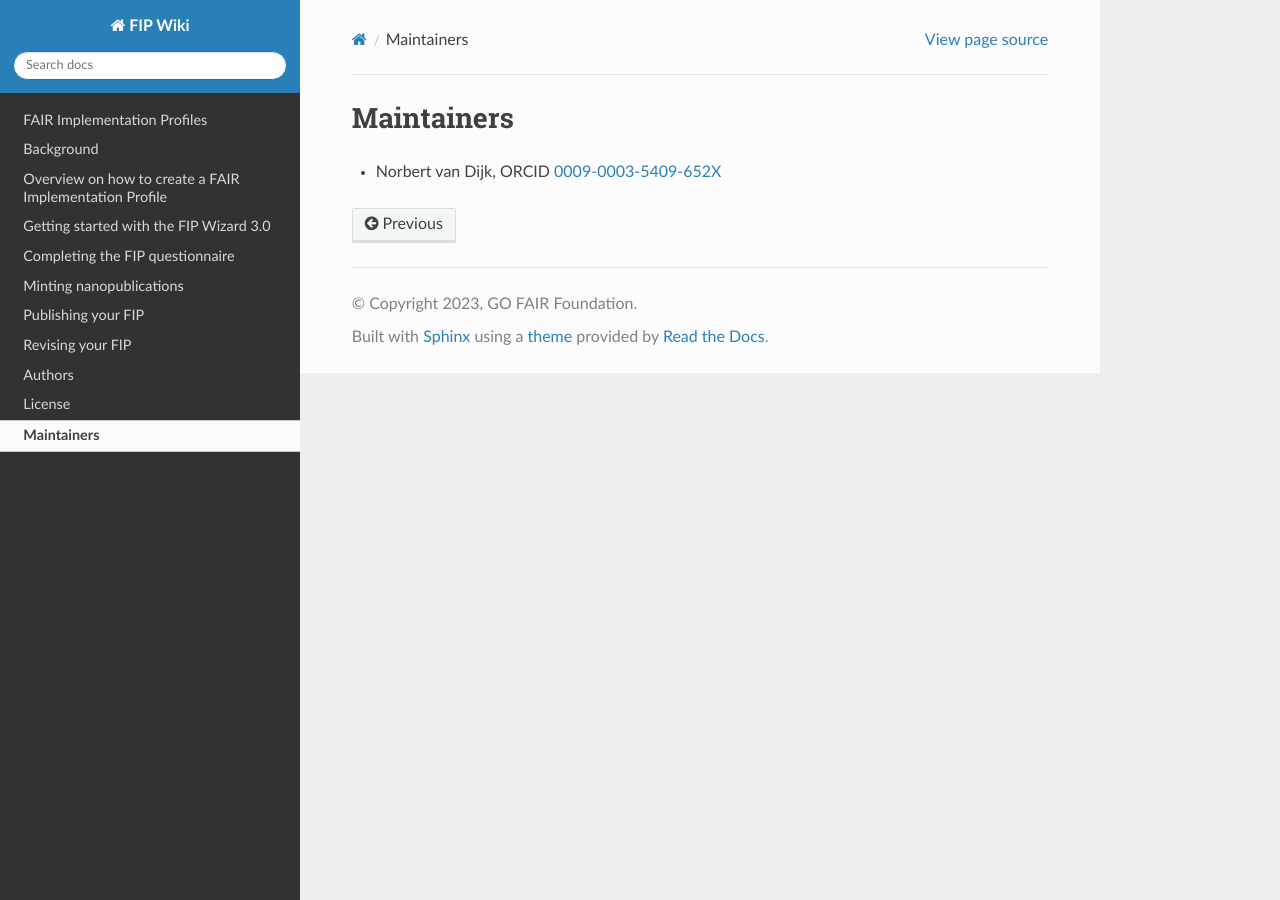
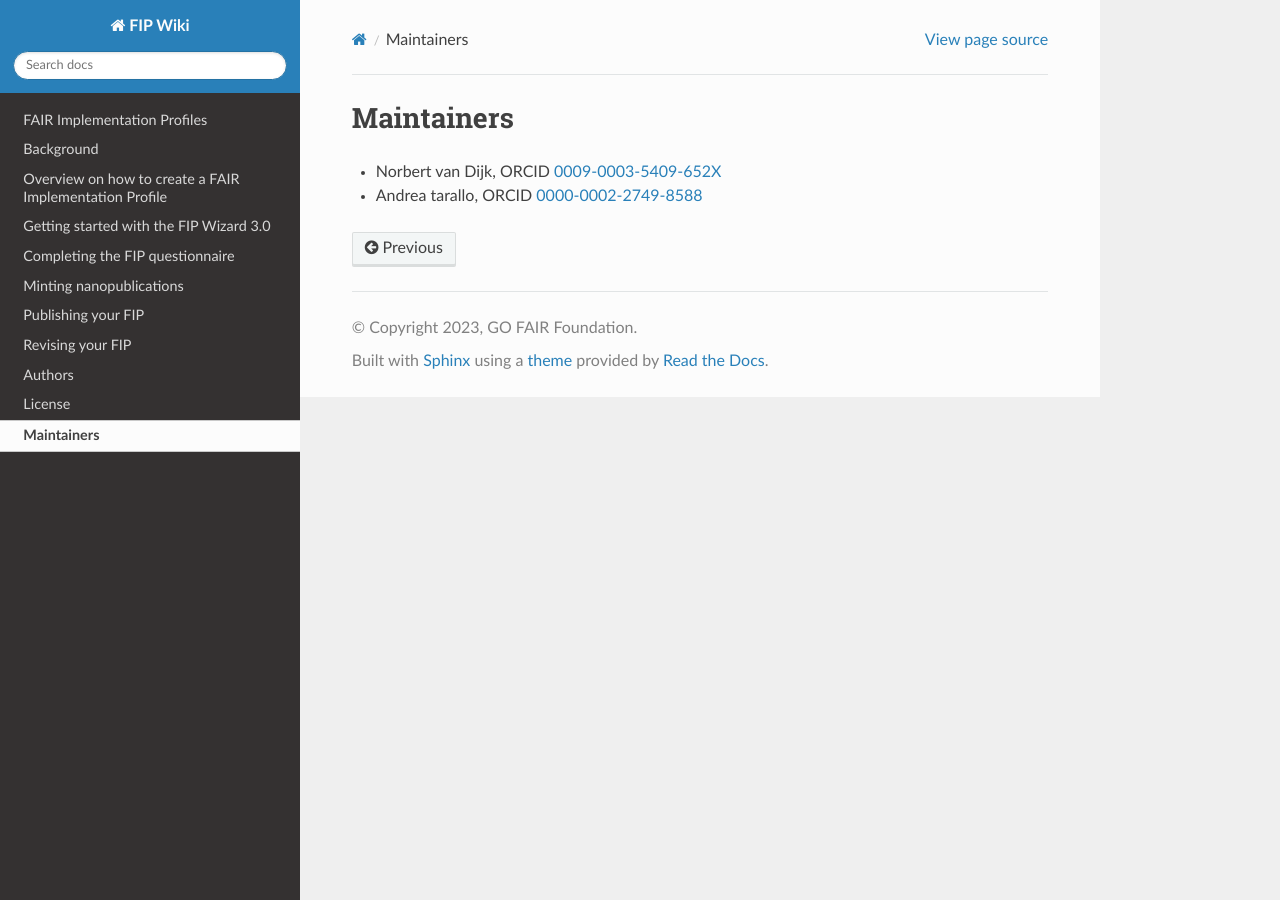
Before and after one commit to gofair-foundation/fip, a Sphinx documentation site: the page built from docs/Maintainers.md, in a window 1280 px wide. Built offline with Sphinx 7.4.7 and the Read the Docs theme 2.0.0, drawn with Linux system fonts in a browser that asks for light colours.

Commit message:
Maintainers.md

```diff
--- a/docs/Maintainers.md
+++ b/docs/Maintainers.md
@@ -1,3 +1,4 @@
 # Maintainers
 
 - Norbert van Dijk, ORCID [0009-0003-5409-652X](https://orcid.org/my-orcid?orcid=0009-0003-5409-652X)
+- Andrea tarallo, ORCID [0000-0002-2749-8588](https://orcid.org/0000-0002-2749-8588)
```
